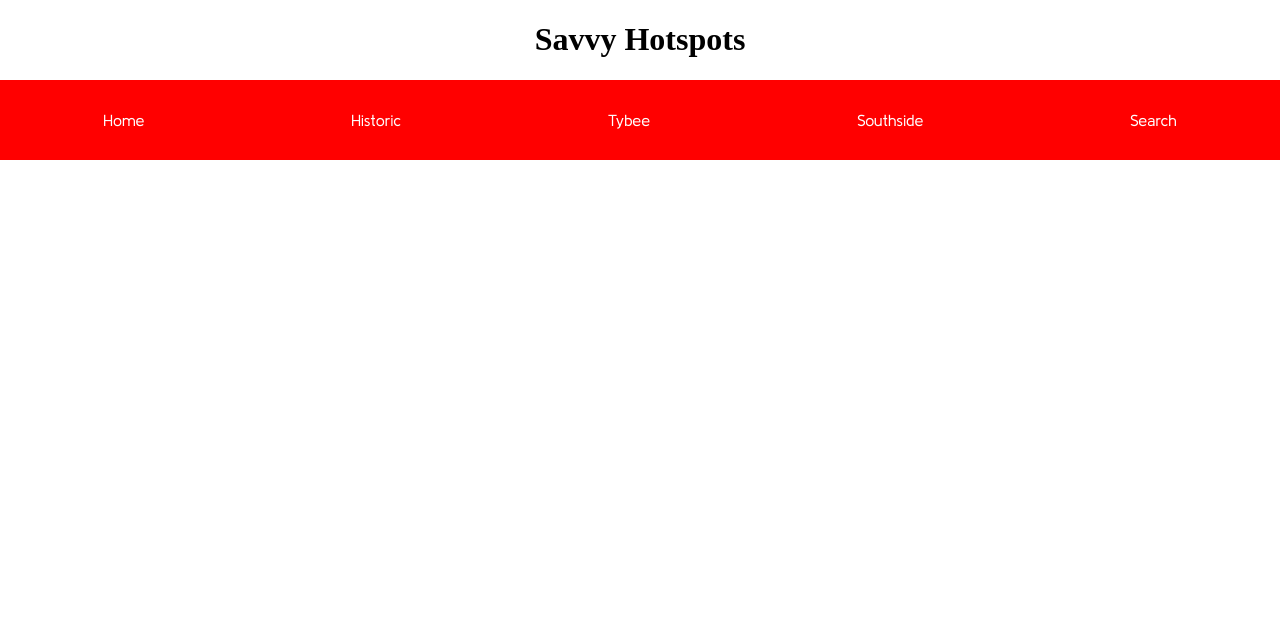
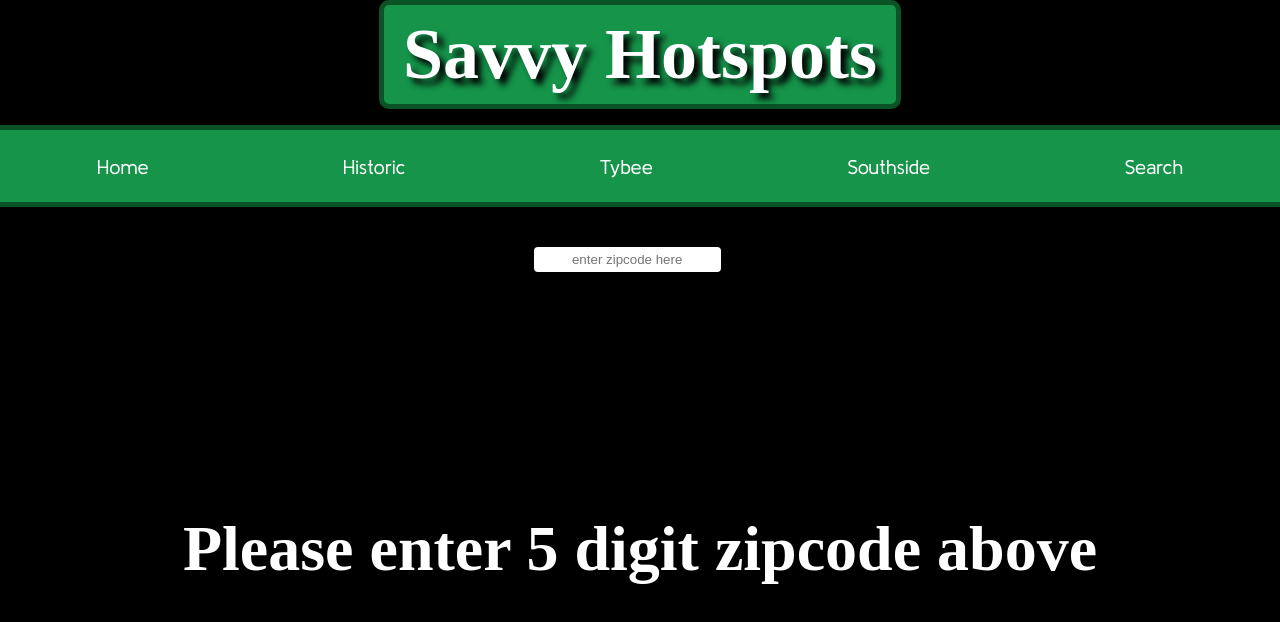
Before and after one commit to AlexMercedCoder/SavannahHotspots, a React (Create React App) app: page /search in a window 1280 px wide. Shown: the top 622 px of the page. Built offline with nearby package versions, Linux system fonts and the light colour scheme; a web font is replaced by a local one.

Commit message:
added styling

```diff
--- a/src/App.css
+++ b/src/App.css
@@ -1,19 +1,36 @@
 body {
     margin: 0;
     padding: 0;
+    background-color: black;
 }
 
 header {
     text-align: center;
+    background-color: #15944a;
+    width: 40vw;
+    margin: 0 auto;
+    padding: .5em 0;
+    border-radius: 10px;
+    border: 5px solid #095327;
+}
+
+.Title {
+    color: white;
+    text-shadow: 6px 6px 6px black;
+    font-size: 4.5em;
 }
 
 nav {
-    background-color: red;
+    background-color: #15944a;
     display: flex;
     justify-content: space-around;
-    height: 10vh;
+    height: 4.5em;
     align-items: center;
+    border-top: 5px solid #095327;
+    border-bottom: 5px solid #095327;
+    margin-top: 1em;
 }
+
 
 .MainContainer {
     background-color: black;
@@ -24,21 +41,61 @@ nav {
 
 .MainDiv {
     background-color: white;
-    height: 75vh;
-    width: 75vw;
+    width: 85vw;
+}
+
+.HeroImg {
+    text-align: left;
+    background-image: url("https://cdn.thecrazytourist.com/wp-content/uploads/2018/05/ccimage-shutterstock_731077678.jpg");
+    background-size: cover;
+    background-position: center;
+    height: 85vh;
+    width: 85vw;
+    background-repeat: no-repeat;
+    padding-top: 2em;
+}
+
+.HeroText {
+    text-align: left;
+    margin-left: 8vw;
+    color: black;
+}
+
+/* .HeroImg {
+    width: 60vw;
+    border-radius: 2em;
+
+} */
+
+.HeroSubText {
+    margin: 0 3em;
+    margin-top: 2em;
+}
+
+.HeroSubText2 {
+    margin: 1.5em 3em;
 }
 
 nav a,nav Link {
     text-decoration: none;
     color: white;
-    background-color: red;
+    background-color: #15944a;
     transition: background-color .4s;
     padding: 15px;
+    border-radius: 15px;
+    font-size: 1.25em;
 }
 
 nav a:hover,nav Link:hover {
     cursor: pointer;
     background-color: black;
+    font-size: 1.5em;
 }
 
-h1 {text-align: center;}
+h1 {
+    /* text-align: center; */
+    font-size: 4em;
+    margin: 0;
+    color: white;
+    text-align: center;
+}
--- a/src/App.js
+++ b/src/App.js
@@ -24,7 +24,7 @@ class App extends React.Component {
         return (
             <>
             <header>
-                <h1>Savvy Hotspots</h1>
+                <h1 className="Title">Savvy Hotspots</h1>
             </header>
 
 
@@ -62,6 +62,10 @@ class App extends React.Component {
             </Switch>
 
         </Router>
+        <footer>
+
+
+        </footer>
             </>
         )
     }
--- a/src/components/Display.css
+++ b/src/components/Display.css
@@ -1,2 +1,9 @@
-.display { display: flex; justify-content: space-around; margin: 10px auto; width: 85%;
-    flex-wrap: wrap;}
+.display {
+    display: flex;
+    justify-content: space-around;
+    margin:0 auto;
+    width: 85%;
+    flex-wrap: wrap;
+    background-color: white;
+    border-radius: 5px;
+}
--- a/src/components/Main.js
+++ b/src/components/Main.js
@@ -15,10 +15,16 @@ class Main extends React.Component {
             <>
                 <div className="MainContainer">
                     <div className="MainDiv">
-                        <h1>Welcome to Savannah!!!</h1>
-                        <img src="https://www.savannah.com/wp-content/uploads/staysav2.jpg"/>
-                        <p>"Savannah, Georgia is a charming Southern escape where art, period architecture, trendy boutiques and ghost stories are all set under a veil of Spanish moss. Savannah is a place where cuisine comes straight from the coast and cocktails are served at every meal. Come and discover the enchanting soul of Savannah."</p>
-                        <h4>Explore and find restaurants in the hottest spots in Savannah! Also leave comments on your favorites! Check out the search section to search restaurants in any zip code!</h4>
+                        <div className="HeroImg">
+                        <h1 className="HeroText">Savannah</h1>
+                        <h2 className="HeroText">RiverFront</h2>
+
+                        </div>
+
+                        <div className="HeroSubDiv">
+                        <p className="HeroSubText">"Savannah, Georgia is a charming Southern escape where art, period architecture, trendy boutiques and ghost stories are all set under a veil of Spanish moss. Savannah is a place where cuisine comes straight from the coast and cocktails are served at every meal. Come and discover the enchanting soul of Savannah."</p>
+                        <h4 className="HeroSubText2">Explore and find restaurants in the hottest spots in Savannah! Also leave comments on your favorites! Check out the search section to search restaurants in any zip code!</h4>
+                        </div>
                     </div>
                 </div>
             </>
--- a/src/components/Restaurant.css
+++ b/src/components/Restaurant.css
@@ -1,4 +1,8 @@
 .rest { width: 300px; padding: 10px; margin: 10px; text-align: center;
-    border: 4px solid red; transition: border .4s; border-radius: 5px;}
+    border: 4px solid #15944a; transition: border .4s; border-radius: 5px;}
 
 .rest:hover {border: 4px solid black;}
+
+.restImg {
+    border-radius: 5px;
+}
--- a/src/components/Restaurant.js
+++ b/src/components/Restaurant.js
@@ -37,7 +37,7 @@ const Restaurant = (props) => {
         return (
                     <div key={props.rest.id} className="rest">
                     <h3>{props.rest.name}</h3>
-                    <img src={props.rest.image_url} alt={props.rest.name}/>
+                    <img className="restImg" src={props.rest.image_url} alt={props.rest.name}/>
                     <p>{props.rest.address}</p>
                     <p>{props.rest.city} - {props.rest.state} - {props.rest.postal_code}</p>
                     <p>{props.rest.phone}</p>
--- a/src/components/Search.css
+++ b/src/components/Search.css
@@ -0,0 +1,17 @@
+.zipInput {
+    background-color: white;
+    color: black;
+    margin: 5vh 0;
+    margin-right: 10vh;
+    text-align: center;
+}
+
+.SearchText {
+    color: white;
+    text-align: center;
+    margin: 25vh 0;
+}
+
+.zipForm {
+    text-align: center;
+}
--- a/src/components/Search.js
+++ b/src/components/Search.js
@@ -1,16 +1,49 @@
 import React from 'react';
 import './Search.css';
+import Display from './Display.js'
+import Restaurant from  './Restaurant.js'
 
 class Search extends React.Component {
     constructor(props){
         super(props)
         this.state = {
-
+            zip: null
         }
+    }
+    handleCreateSearch = async (zip) => {
+        const response = await fetch(`https://opentable.herokuapp.com/api/restaurants?zip=${this.state.zip}`);
+        const json = await response.json();
+        await this.setState({
+            restaurants: json
+        })
+    }
+    handleSubmit = (event) => {
+        event.preventDefault();
+        this.handleCreateSearch(this.state.zip);
+    }
+    handleChange = (event) => {
+        this.setState({
+            [event.target.id]:event.target.value
+        })
+    }
+    toggleSDisplay = () => {
+        let toggleSearchDisplay;
+        if(this.state.zip > 9999 && this.state.zip < 100000){
+            toggleSearchDisplay = <Display    zip={this.state.zip} />
+        } else {
+            toggleSearchDisplay = <h1 className="SearchText">Please enter 5 digit zipcode above</h1>
+        }
+        return toggleSearchDisplay;
     }
     render() {
         return (
             <div>
+                <form className="zipForm" onSubmit={this.handleSubmit}>
+                    <label htmlFor="zip"> Zipcode
+                    <input className="zipInput" type="text" value={this.state.zip} onChange={this.handleChange} id="zip" placeholder="enter zipcode here" />
+                    </label>
+                </form>
+                {this.toggleSDisplay()}
             </div>
         )
     }
--- a/src/index.css
+++ b/src/index.css
@@ -2,6 +2,7 @@
 
 body {
   margin: 0;
+  padding: 0;
   font-family: 'Kulim Park', sans-serif;
   -webkit-font-smoothing: antialiased;
   -moz-osx-font-smoothing: grayscale;
@@ -17,6 +18,6 @@ h1,h2,h3,h4,h5,h6 {font-family: 'Girassol', cursive;}
 button {border-radius: 10px; background-color: black; color: white; transition: background-color .4s, color .4s;
 border: none; padding: 10px;}
 
-button:hover {background-color: lightgray; color: black;}
+button:hover {border-radius: 10px; background-color: lightgray; color: black;}
 
 input {padding: 5px; border: none; border-radius: 4px; background-color: black; color: white; margin: 5px;}
```
